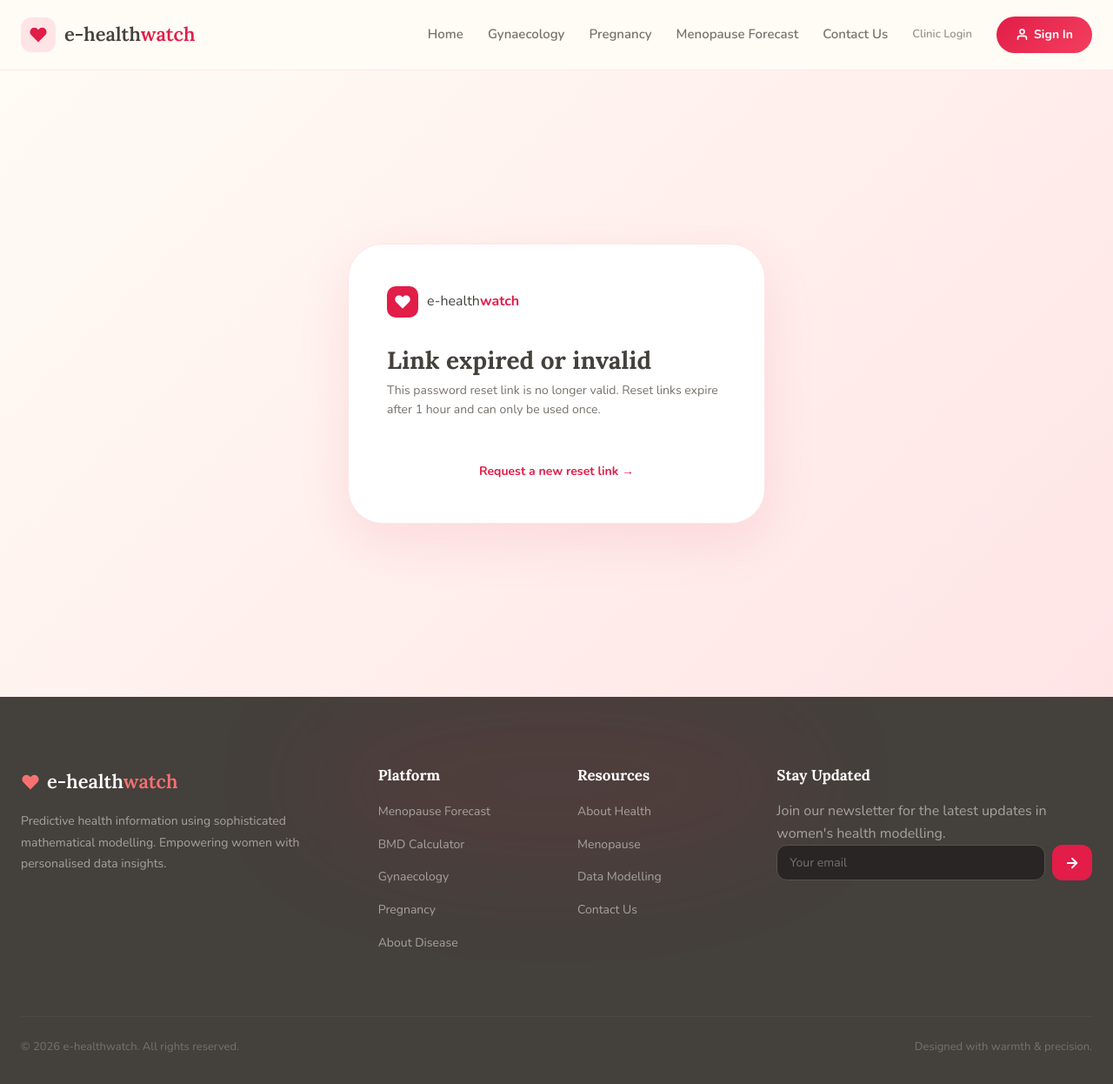
After one commit to haresh1846/e-Healthwatchzip, a Node server app: page /reset-password/1 in a window 1280 px wide. The commit adds this page. Shown: the whole page at 87% size. Run offline with Node 20, Linux system fonts and the light colour scheme; data that the repository does not hold is empty; some libraries are stand-ins or nearby versions.

Commit message:
Add password reset flow for consumer accounts
/forgot-password emails a single-use 1-hour reset link (logged when
Gmail creds are absent), /reset-password/:token validates and consumes
it, and the login page's dead 'Forgot password?' link now points at the
real flow. The forgot form always claims success so it cannot be used
to enumerate registered emails, and requests are rate-limited.

Co-Authored-By: Claude Fable 5 <noreply@anthropic.com>
Claude-Session: https://claude.ai/code/session_01AU1gUSsUNEUDjjxYW4thS2

```diff
--- a/db.js
+++ b/db.js
@@ -79,6 +79,10 @@ try { db.exec("ALTER TABLE consumers ADD COLUMN email_verified INTEGER DEFAULT 0
 try { db.exec("ALTER TABLE consumers ADD COLUMN verification_token TEXT"); } catch (_) {}
 try { db.exec("ALTER TABLE consumers ADD COLUMN verification_token_expires DATETIME"); } catch (_) {}
 
+// Password reset token columns (same pattern as verification above)
+try { db.exec("ALTER TABLE consumers ADD COLUMN reset_token TEXT"); } catch (_) {}
+try { db.exec("ALTER TABLE consumers ADD COLUMN reset_token_expires DATETIME"); } catch (_) {}
+
 // Add clinic_username and created_at to bmd table so records persist and can be
 // associated with the logged-in clinic account (safe no-op if columns already exist)
 try { db.exec("ALTER TABLE bmd ADD COLUMN clinic_username TEXT"); } catch (_) {}
--- a/server.js
+++ b/server.js
@@ -711,7 +711,11 @@ app.post('/signup', async (req, res) => {
 // Sign in
 app.get('/login', (req, res) => {
   if (req.session.consumerId) return res.redirect('/dashboard');
-  res.render('consumer-login', { error: null, next: req.query.next || '/dashboard' });
+  res.render('consumer-login', {
+    error: null,
+    info: req.query.reset === '1' ? 'Your password has been reset. Sign in with your new password.' : null,
+    next: req.query.next || '/dashboard',
+  });
 });
 app.post('/login', async (req, res) => {
   const { email, password, next } = req.body;
@@ -731,6 +735,93 @@ app.post('/login', async (req, res) => {
     console.error('[login error]', err);
     res.render('consumer-login', { error: 'Something went wrong. Please try again.', next: safeNext });
   }
+});
+
+// ─── Password reset ──────────────────────────────────────────────────────────
+
+async function sendPasswordResetEmail(req, consumer) {
+  const token   = crypto.randomBytes(24).toString('hex');
+  const expires = new Date(Date.now() + 60 * 60 * 1000).toISOString();
+  db.prepare('UPDATE consumers SET reset_token = ?, reset_token_expires = ? WHERE id = ?')
+    .run(token, expires, consumer.id);
+
+  const link = `${appBaseUrl(req)}/reset-password/${token}`;
+  const transporter = createMailTransporter();
+  if (!transporter) {
+    console.warn('[password-reset] Email not configured — reset link for', consumer.email, 'is:', link);
+    return;
+  }
+  try {
+    await transporter.sendMail({
+      from:    `"e-healthwatch" <${process.env.GMAIL_USER}>`,
+      to:      consumer.email,
+      subject: 'Reset your password — e-healthwatch',
+      text: [
+        `Hello${consumer.full_name ? ' ' + consumer.full_name : ''},`,
+        ``,
+        `Someone requested a password reset for your e-healthwatch account.`,
+        `To choose a new password, open this link (valid for 1 hour):`,
+        ``,
+        link,
+        ``,
+        `If you did not request this, you can safely ignore this email — your password is unchanged.`,
+      ].join('\n'),
+    });
+    console.log('[password-reset] Reset email sent to', consumer.email);
+  } catch (err) {
+    console.error('[password-reset] Failed to send:', err.message);
+  }
+}
+
+app.get('/forgot-password', (req, res) => {
+  if (req.session.consumerId) return res.redirect('/dashboard');
+  res.render('forgot-password', { sent: false });
+});
+
+app.post('/forgot-password', async (req, res) => {
+  if (rateLimited('forgot:' + req.ip)) {
+    return res.status(429).render('forgot-password', { sent: true });
+  }
+  const email = String(req.body.email || '').trim();
+  const consumer = email ? db.prepare('SELECT id, email, full_name FROM consumers WHERE email = ?').get(email) : null;
+  if (consumer) {
+    await sendPasswordResetEmail(req, consumer);
+  }
+  // Always claim success so the form can't be used to enumerate accounts
+  res.render('forgot-password', { sent: true });
+});
+
+function findConsumerByResetToken(token) {
+  if (!token) return null;
+  const row = db.prepare('SELECT id, reset_token_expires FROM consumers WHERE reset_token = ?').get(token);
+  if (!row) return null;
+  if (row.reset_token_expires && row.reset_token_expires < new Date().toISOString()) return null;
+  return row;
+}
+
+app.get('/reset-password/:token', (req, res) => {
+  const consumer = findConsumerByResetToken(req.params.token);
+  res.render('reset-password', { tokenValid: !!consumer, token: req.params.token, error: null });
+});
+
+app.post('/reset-password/:token', async (req, res) => {
+  const token = req.params.token;
+  const consumer = findConsumerByResetToken(token);
+  if (!consumer) {
+    return res.render('reset-password', { tokenValid: false, token, error: null });
+  }
+  const { password, confirm_password } = req.body;
+  if (!password || password.length < 8) {
+    return res.render('reset-password', { tokenValid: true, token, error: 'Password must be at least 8 characters.' });
+  }
+  if (password !== confirm_password) {
+    return res.render('reset-password', { tokenValid: true, token, error: 'Passwords do not match.' });
+  }
+  const password_hash = await bcrypt.hash(password, 12);
+  db.prepare('UPDATE consumers SET password_hash = ?, reset_token = NULL, reset_token_expires = NULL WHERE id = ?')
+    .run(password_hash, consumer.id);
+  console.log('[password-reset] Password updated for consumer id', consumer.id);
+  res.redirect('/login?reset=1');
 });
 
 // Email verification — link target from the verification email
--- a/views/consumer-login.ejs
+++ b/views/consumer-login.ejs
@@ -17,6 +17,9 @@
       <% if (typeof error !== 'undefined' && error) { %>
         <div class="auth-alert"><%= error %></div>
       <% } %>
+      <% if (typeof info !== 'undefined' && info) { %>
+        <div class="auth-alert" style="background:#eef7f0;border-color:#bfe0c8;color:#2c6e49;"><%= info %></div>
+      <% } %>
 
       <form method="POST" action="/login" class="auth-form">
   <input type="hidden" name="_csrf" value="<%= csrfToken %>">
@@ -27,7 +30,7 @@
         </div>
         <div class="auth-field">
           <label for="password" style="display:flex;justify-content:space-between;">
-            Password <a href="#" style="font-weight:400;color:var(--rose);font-size:13px;">Forgot password?</a>
+            Password <a href="/forgot-password" style="font-weight:400;color:var(--rose);font-size:13px;">Forgot password?</a>
           </label>
           <input type="password" id="password" name="password" required placeholder="Your password" class="form-control" autocomplete="current-password">
         </div>
--- /dev/null
+++ b/views/reset-password.ejs
@@ -0,0 +1,46 @@
+<%- include('partials/header', { pageTitle: 'Reset Password — e-healthwatch' }) %>
+
+<div class="auth-bg">
+  <div class="auth-wrap auth-wrap--narrow">
+
+    <div class="auth-card">
+      <a href="/" class="auth-brand">
+        <div class="auth-brand-icon">
+          <svg xmlns="http://www.w3.org/2000/svg" width="20" height="20" viewBox="0 0 24 24" fill="currentColor"><path d="M20.84 4.61a5.5 5.5 0 0 0-7.78 0L12 5.67l-1.06-1.06a5.5 5.5 0 0 0-7.78 7.78l1.06 1.06L12 21.23l7.78-7.78 1.06-1.06a5.5 5.5 0 0 0 0-7.78z"/></svg>
+        </div>
+        <span>e-health<strong>watch</strong></span>
+      </a>
+
+      <% if (!tokenValid) { %>
+        <h1 class="auth-title">Link expired or invalid</h1>
+        <p class="auth-sub">This password reset link is no longer valid. Reset links expire after 1 hour and can only be used once.</p>
+        <p class="auth-switch" style="margin-top:20px;"><a href="/forgot-password">Request a new reset link &rarr;</a></p>
+      <% } else { %>
+        <h1 class="auth-title">Choose a new password</h1>
+        <p class="auth-sub">Enter and confirm your new password below.</p>
+
+        <% if (error) { %>
+          <div class="auth-alert"><%= error %></div>
+        <% } %>
+
+        <form method="POST" action="/reset-password/<%= token %>" class="auth-form">
+          <input type="hidden" name="_csrf" value="<%= csrfToken %>">
+          <div class="auth-field">
+            <label for="password">New password</label>
+            <input type="password" id="password" name="password" required minlength="8" placeholder="At least 8 characters" class="form-control" autocomplete="new-password">
+          </div>
+          <div class="auth-field">
+            <label for="confirm_password">Confirm new password</label>
+            <input type="password" id="confirm_password" name="confirm_password" required minlength="8" placeholder="Repeat the new password" class="form-control" autocomplete="new-password">
+          </div>
+          <button type="submit" class="auth-submit">Save new password
+            <svg xmlns="http://www.w3.org/2000/svg" width="18" height="18" viewBox="0 0 24 24" fill="none" stroke="currentColor" stroke-width="2.5" stroke-linecap="round" stroke-linejoin="round"><line x1="5" y1="12" x2="19" y2="12"/><polyline points="12 5 19 12 12 19"/></svg>
+          </button>
+        </form>
+      <% } %>
+    </div>
+
+  </div>
+</div>
+
+<%- include('partials/footer') %>
```
Also changed, not shown: views/forgot-password.ejs (added, +40 -0 lines).
